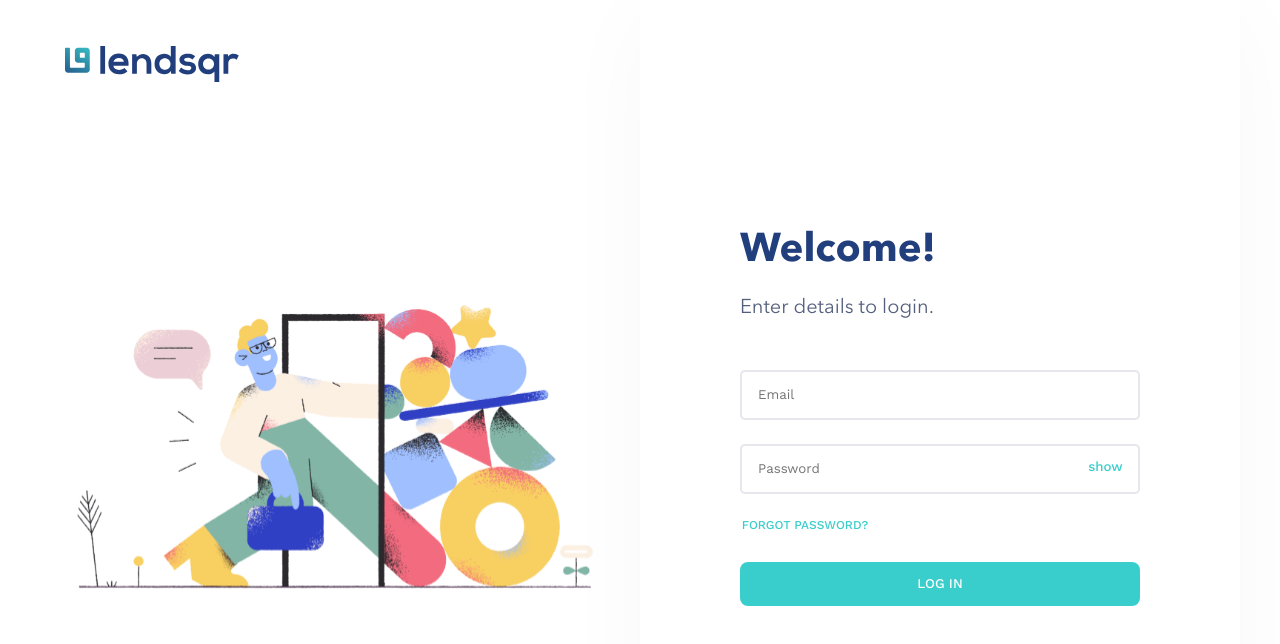
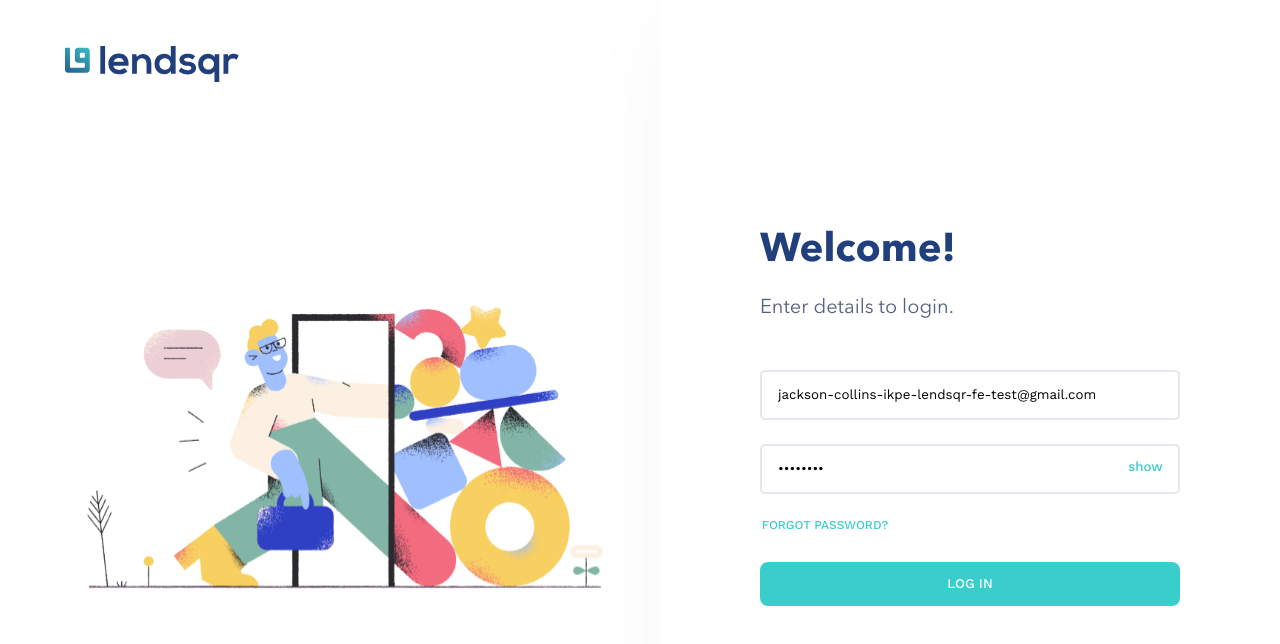
Before and after one commit to jacksonikpe/jackson-collins-ikpe-lendsqr-fe-test, a React (Create React App) app: page / in a window 1280 px wide. Shown: the top 644 px of the page. Built offline with nearby package versions, Linux system fonts and the light colour scheme; no server answers.

Commit message:
added submit function and mobile responsiveness

```diff
--- a/src/components/login-form/login-form.component.tsx
+++ b/src/components/login-form/login-form.component.tsx
@@ -1,19 +1,74 @@
+import { Bars } from "react-loader-spinner";
+import { useState } from "react";
+import { Navigate } from "react-router-dom";
+
 import "./login-form.style.scss";
 
 const LoginForm = () => {
+  const [email, setEmail] = useState(
+    "jackson-collins-ikpe-lendsqr-fe-test@gmail.com"
+  );
+  const [password, setPassword] = useState("Hello123");
+  const [loading, setLoading] = useState<boolean>(false);
+  const [redirect, setRedirect] = useState(false);
+  const [showPassword, setShowPassword] = useState<boolean>(false);
+
+  const handleSubmit = async (e: any) => {
+    e.preventDefault();
+    setLoading(true);
+    // simulate a 4 second loading time
+    setTimeout(() => {
+      setLoading(false);
+      setRedirect(true);
+    }, 4000);
+  };
+  if (redirect) {
+    return <Navigate to="/users" />;
+  }
+
+  const togglePassword = (e: any) => {
+    e.preventDefault();
+    setShowPassword((prev) => !prev);
+  };
   return (
     <form className="LoginFormContainer">
       <h1>Welcome!</h1>
       <p>Enter details to login.</p>
       <div className="form-inputs">
-        <input type="email" placeholder="Email" />
+        <input
+          type="email"
+          value={email}
+          onChange={(e) => setEmail(e.target.value)}
+          placeholder="Email"
+        />
         <div className="password-input">
-          <input type="password" placeholder="Password" />
-          <button className="show-password">show</button>
+          <input
+            type={showPassword ? "text" : "password"}
+            value={password}
+            onChange={(e) => setPassword(e.target.value)}
+            placeholder="Password"
+          />
+          <button className="show-password" onClick={(e) => togglePassword(e)}>
+            {showPassword ? "hide" : "show"}
+          </button>
         </div>
         <button className="forget-button">FORGOT PASSWORD?</button>
       </div>
-      <button className="login-button">LOG IN</button>
+      <button className="login-button" onClick={(e) => handleSubmit(e)}>
+        {loading ? (
+          <Bars
+            height="17"
+            width="17"
+            color="#fff"
+            ariaLabel="bars-loading"
+            wrapperStyle={{}}
+            wrapperClass=""
+            visible={true}
+          />
+        ) : (
+          "LOG IN"
+        )}
+      </button>
     </form>
   );
 };
--- a/src/components/login-form/login-form.style.scss
+++ b/src/components/login-form/login-form.style.scss
@@ -81,6 +81,9 @@ $color2: #39cdcc;
     }
   }
   .login-button {
+    display: flex;
+    justify-content: center;
+    align-items: center;
     width: 100%;
     height: 4.47rem;
     background-color: $color2;
--- a/src/routes/login-page/login-page.style.scss
+++ b/src/routes/login-page/login-page.style.scss
@@ -2,7 +2,7 @@
   display: grid;
   grid-template-columns: repeat(2, 1fr);
   align-items: center;
-  padding: 0 4em 0 4em;
+  padding: 0 0 0 4em;
   background-color: #fff;
   height: 100vh;
   .left-side {
@@ -26,3 +26,26 @@
     height: 100%;
   }
 }
+
+@media screen and (max-width: 1130px) {
+  .containerLoginPage {
+    padding: 0 4em 0 4em;
+    display: flex;
+    justify-content: center;
+    align-items: center;
+    .left-side {
+      display: none;
+    }
+    .right-side {
+      position: relative;
+      max-width: 90%;
+      width: 100%;
+    }
+    &::before {
+      position: absolute;
+      content: url("../../assets/img/company-login-page-logo.svg");
+      top: 7rem;
+      left: 18rem;
+    }
+  }
+}
```
